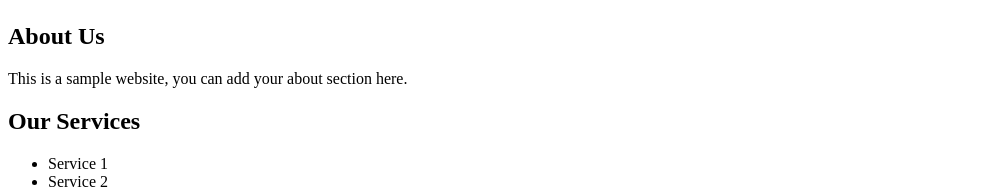
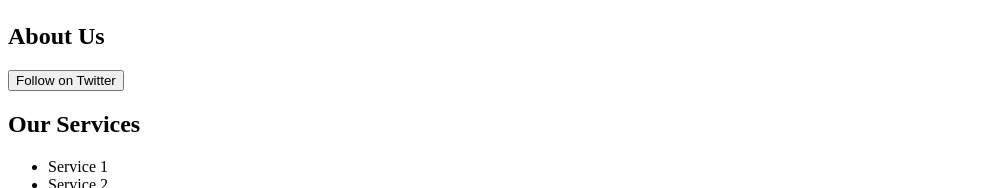
Before and after one commit to omarkosp/omarkosp.github.io, a plain HTML site: page index.html in a window 1280 px wide. Shown: the part 605-793 px from the top of the page, without its empty margins (0-997 px from the left). Drawn offline with Linux system fonts and the light colour scheme.

Commit message:
Update index.html

```diff
--- a/index.html
+++ b/index.html
@@ -25,7 +25,10 @@
     </section>
     <section id="about">
         <h2>About Us</h2>
-        <p>This is a sample website, you can add your about section here.</p>
+        <a href="https://twitter.com/o_markosp">
+  <button>Follow on Twitter</button>
+</a>
+
     </section>
     <section id="services">
         <h2>Our Services</h2>
```
